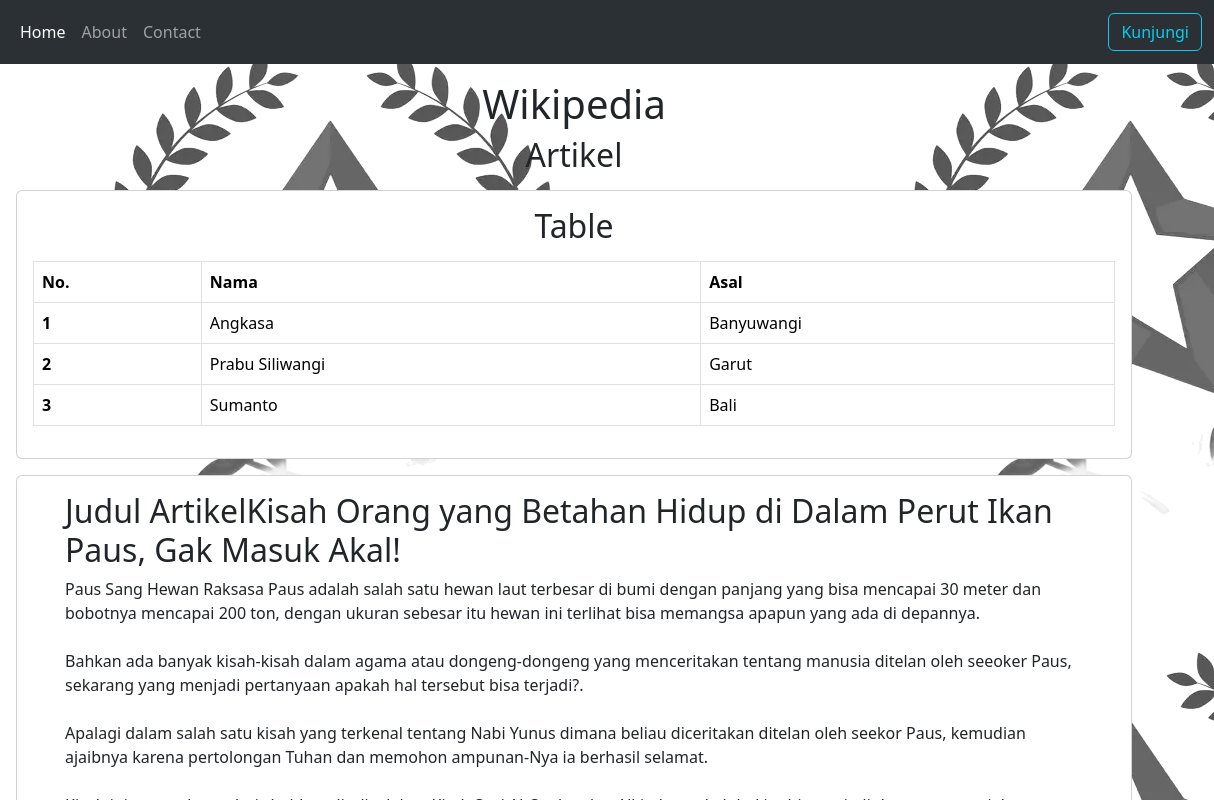
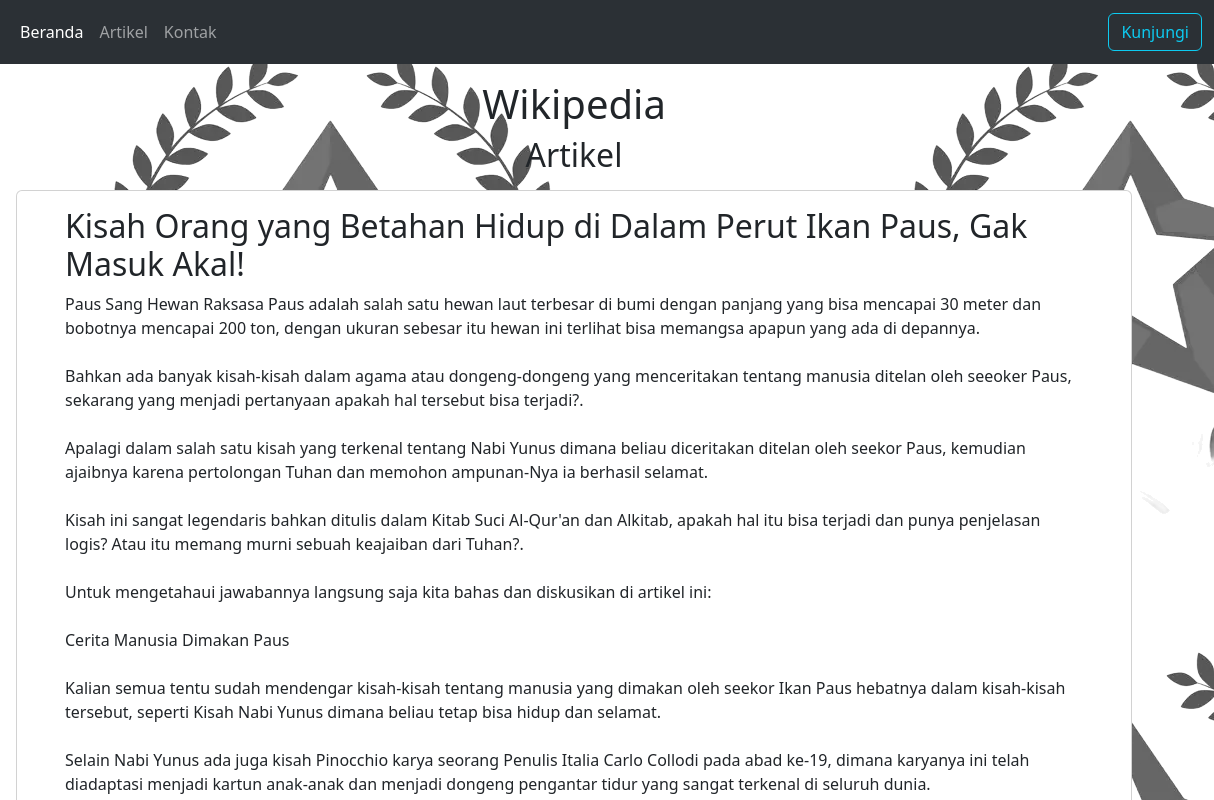
Before and after one commit to nouuuvv/DesainWeb2024, a plain HTML site: page Pertemuan4/index.html in a window 1280 px wide. Shown: the top 800 px of the page, 66-1280 px from the left. Drawn offline with nearby package versions, Linux system fonts and the light colour scheme.

Commit message:
mengedit html

```diff
--- a/Pertemuan4/index.html
+++ b/Pertemuan4/index.html
@@ -26,13 +26,13 @@
         <div class="collapse navbar-collapse" id="navbarSupportedContent">
           <ul class="navbar-nav me-auto mb-2 mb-lg-0">
             <li class="nav-item">
-              <a class="nav-link active" aria-current="page" href="#home">Home</a>
+              <a class="nav-link active" aria-current="page" href="#home">Beranda</a>
             </li>
             <li class="nav-item">
-              <a class="nav-link" href="#about">About</a>
+              <a class="nav-link" href="#berita">Artikel</a>
             </li>
             <li class="nav-item">
-              <a class="nav-link" href="#contact">Contact</a>
+              <a class="nav-link" href="#contact">Kontak</a>
             </li>
 
           </ul>
@@ -57,7 +57,7 @@
 
   <main>
 
-    <div class="container">
+    <!-- <div class="container">
       <div class="card mb-3 px-3 py-3">
         <center>
           <h2 class="mb-3">Table</h2>
@@ -89,14 +89,13 @@
           </tbody>
         </table>
       </div>
-    </div>
+    </div> -->
     <div class="container">
       <div class="row">
         <div class="col">
           <div class="card mb-3">
             <article class="px-5 py-3" id="about">
-              <h2>Judul ArtikelKisah Orang yang Betahan Hidup di Dalam Perut Ikan Paus, Gak Masuk Akal!
-              </h2>
+              <h2>Kisah Orang yang Betahan Hidup di Dalam Perut Ikan Paus, Gak Masuk Akal!</h2>
               <p>
                 Paus Sang Hewan Raksasa
 
@@ -171,8 +170,8 @@
       <div class="row">
         <div class="col">
           <div class="card mb-3">
-            <article class="px-5 py-3">
-              <h2 style="text-align: center;">Mengenal Jenis-jenis Teks Bahasa Inggris Beserta Struktur & Contohnya</h2>
+            <article class="px-5 py-3" id="berita">
+              <h2>Mengenal Jenis-jenis Teks Bahasa Inggris Beserta Struktur & Contohnya</h2>
               <p>Reading merupakan salah satu aspek yang dinilai dalam tes kemahiran bahasa Inggris seperti pada TOEFL
                 atau pun IELTS. Nah, kalau berbicara tentang reading pasti tak lepas dari yang namanya kalimat dan teks
                 bahasa Inggris.
@@ -283,7 +282,7 @@
           rel="nofollow" target="_blank">Novan</a>
       </p>
     </div>
-    <hr>
+    <center><hr class="col-md-5"></center>
 
   </footer>
 
```
